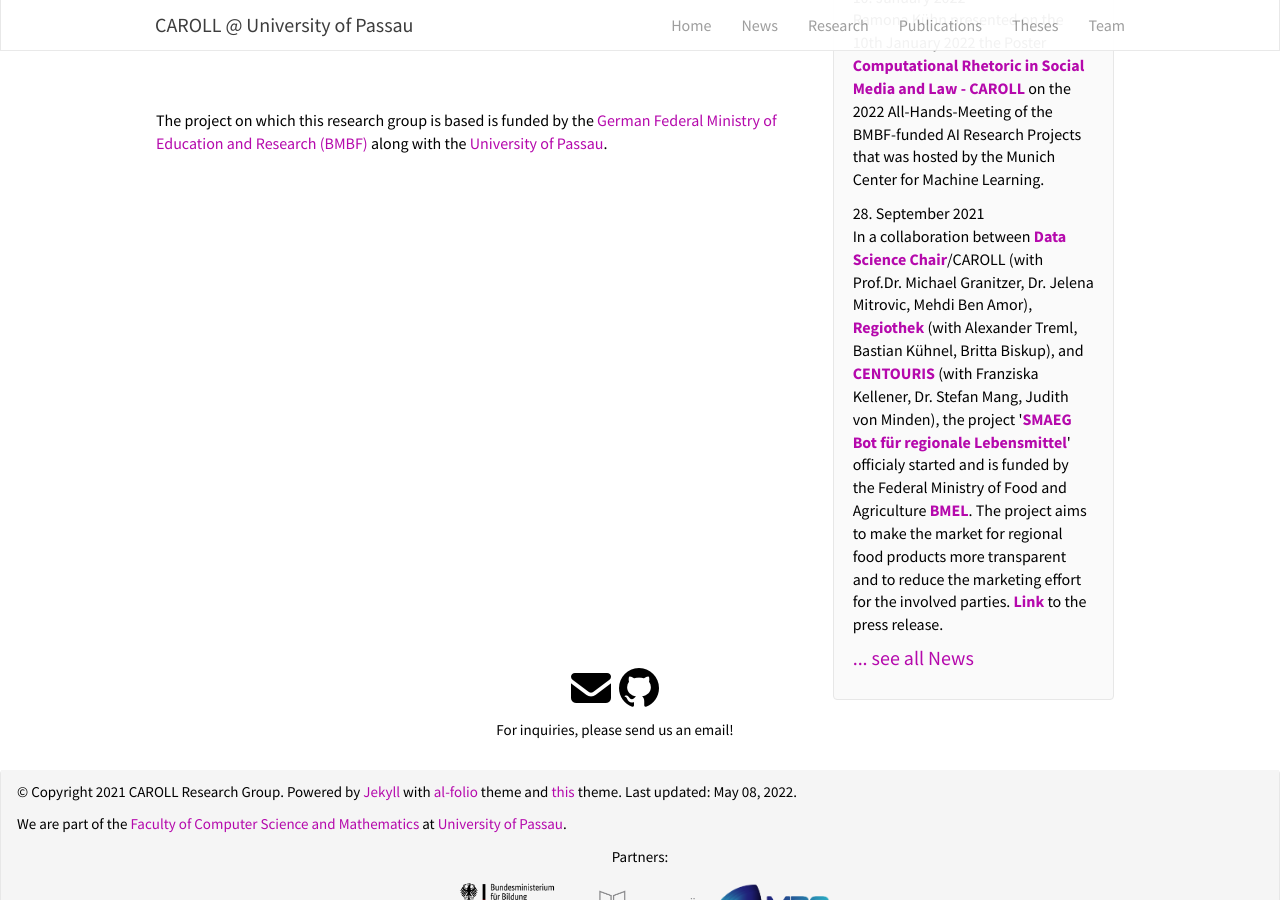
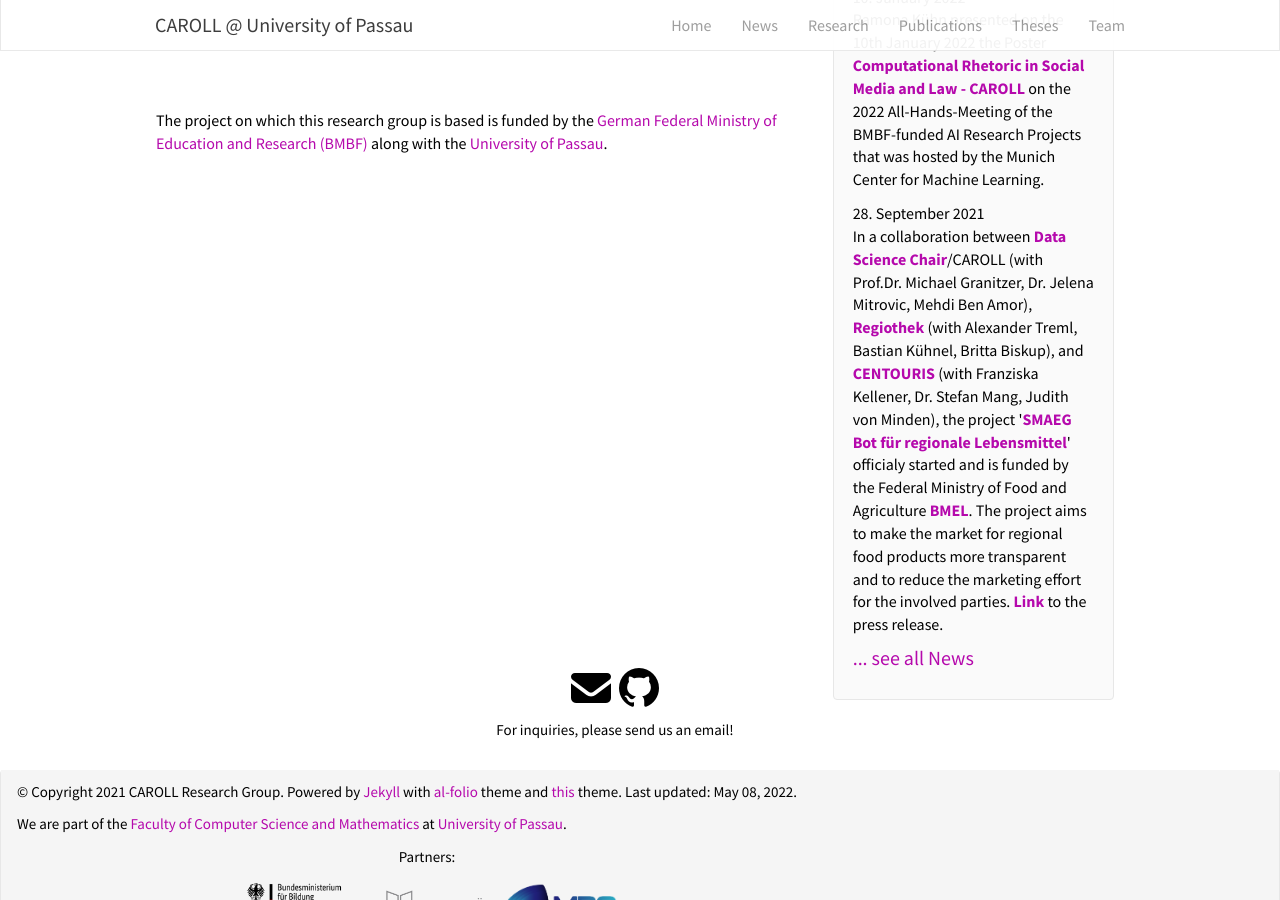
Before and after one commit to ca-roll/ca-roll.github.io, a Jekyll site: the page built from _pages/home.md, in a window 1280 px wide and 900 px high, scrolled down 547 px. Built offline with Jekyll 4.4.1, drawn with Linux system fonts in a browser that asks for light colours; nearby versions of some CDN libraries; library files that are not in the unit come from our copies.

Commit message:
Update footer.html

```diff
--- a/_includes/footer.html
+++ b/_includes/footer.html
@@ -2,14 +2,14 @@
   <div class="panel-footer">
 	<div class="container-fluid-2">
 	  <div class="row" style="font-size: 1.5rem;">
-		<div class="col-sm-12">
+		<div class="col-sm-8">
 
 		  <p>&copy Copyright 2021 CAROLL Research Group. Powered by <a href="https://jekyllrb.com">Jekyll</a> with <a href="https://github.com/alshedivat/al-folio">al-folio</a> theme and <a href="https://github.com/mpa139/allanlab">this</a> theme.
 		  Last updated: {{ "now" | date: '%B %d, %Y' }}.<br /></p>
 		   <p>We are part of the <a href="https://www.fim.uni-passau.de">Faculty of Computer Science and Mathematics</a> at <a href="https://www.uni-passau.de/en/">University of Passau</a>.</p>
 
 		</div>
-		<div class="col-sm-12" style="text-align:center">
+		<div class="col-sm-8" style="text-align:center">
 <!--		  This project is funded by the <a href="https://www.bmbf.de">German Federal Ministry of Education and Research (BMBF)</a>.-->
 		  Partners:
 		  {% if site.display_sponsors %}
@@ -21,7 +21,7 @@
 		  {% endif %}
 
 		</div>
-		<div class="col-sm-12">
+		<div class="col-sm-8">
 		  Contact:<br />
 		  ITZ building, University of Passau<br />
 		  Innstraße 41,
@@ -30,7 +30,7 @@
             (<a href="https://goo.gl/maps/tAUGNRyTeAAtGkdG8">Maps</a>)
 		</div>
 
-		<div class="col-sm-12">
+		<div class="col-sm-8">
 		  <img src="{{ site.url }}{{ site.baseurl }}/images/logopic/caroll.png" style="width: 170px">
 		</div>
 	  </div>
```
